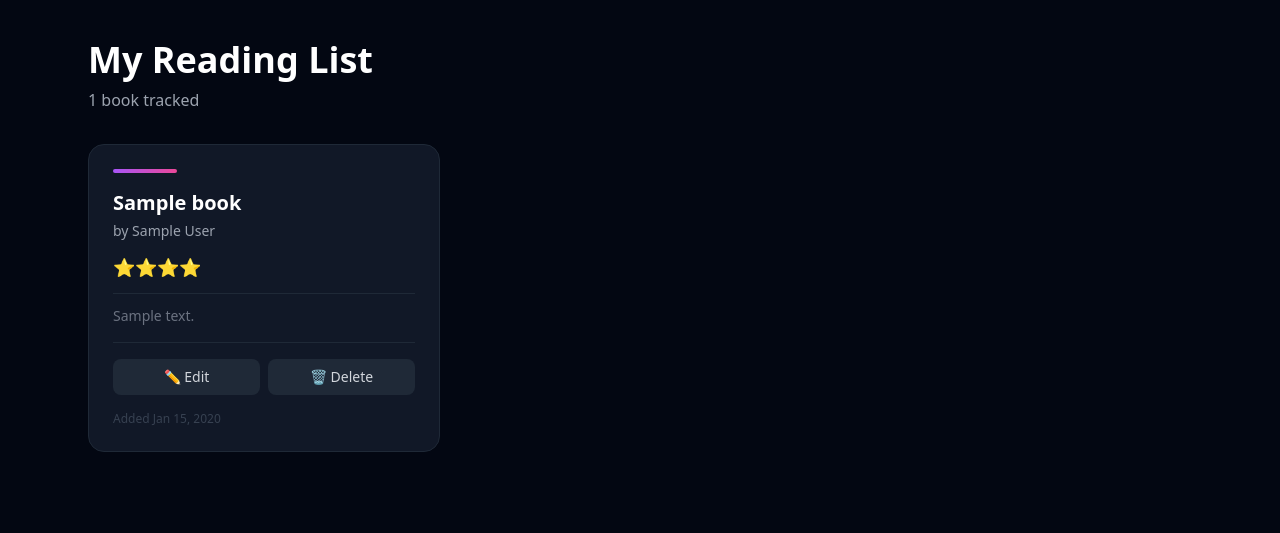
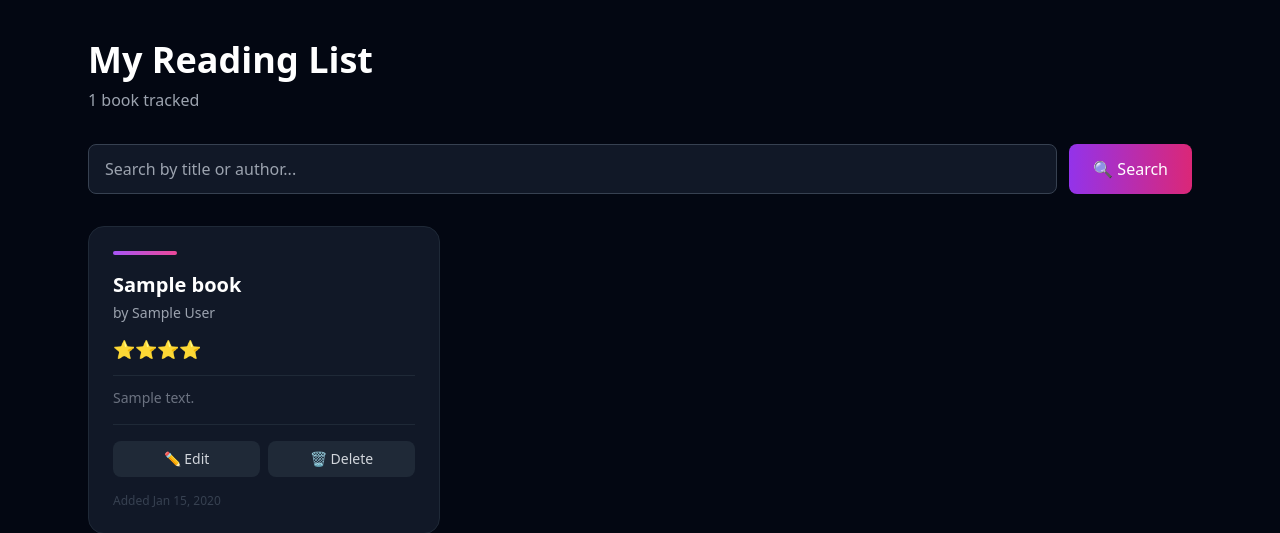
Before and after one commit to user-blank2/bookshelf, a Django app: page / in a window 1280 px wide. Shown: the part 69-602 px from the top of the page. Run offline with Django 5.2, Linux system fonts and the light colour scheme; tables that the repository leaves empty hold one stand-in row (values such as "Sample post"); some libraries are stand-ins or nearby versions.

Commit message:
add the search fuction to the book_list

```diff
--- a/books/templates/books/book_list.html
+++ b/books/templates/books/book_list.html
@@ -6,6 +6,31 @@
 
 <h1 class="text-4xl font-bold mb-2">My Reading List</h1>
 <p class="text-gray-400 mb-8">{{ books|length }} book{{ books|length|pluralize }} tracked</p>
+
+<form method="GET" action="{% url 'book_list' %}">
+    <div class="flex gap-3 mb-8">
+        <input
+            type="text"
+            name="q"
+            value="{{ query }}"
+            placeholder="Search by title or author..."
+            class="flex-1 bg-gray-900 border border-gray-700 text-white px-4 py-3 rounded-lg focus:border-purple-500 focus:outline-none">
+        <button type="submit"
+            class="bg-gradient-to-r from-purple-600 to-pink-600 text-white px-6 py-3 rounded-lg hover:opacity-90 transition">
+            🔍 Search
+        </button>
+    </div>
+</form>
+
+{% if query %}
+<p class="text-gray-400 text-sm mb-6">
+    Results for "<span class="text-purple-400">{{ query }}</span>"
+    — {{ books|length }} found
+    <a href="{% url 'book_list' %}" class="text-pink-400 ml-2 hover:underline">
+        clear ✕
+    </a>
+</p>
+{% endif %}
 
 {% if books %}
 <div class="grid grid-cols-1 md:grid-cols-2 lg:grid-cols-3 gap-6">
--- a/books/views.py
+++ b/books/views.py
@@ -6,8 +6,13 @@ from .forms import BookForm
 
 # get all books from the database
 def book_list(request):
-  books = Books.objects.all()
-  return render(request,'books/book_list.html',{'books':books})
+  input = request.GET.get('q','')
+  if input:
+    books = Books.objects.filter(title__icontains=input) | Books.objects.filter(author__icontains=input)
+  else:
+    books = Books.objects.all()
+
+  return render(request,'books/book_list.html',{'books':books,'query':input})
 
 
 def add_book(request):
```
Also changed, not shown: 1 other file.
